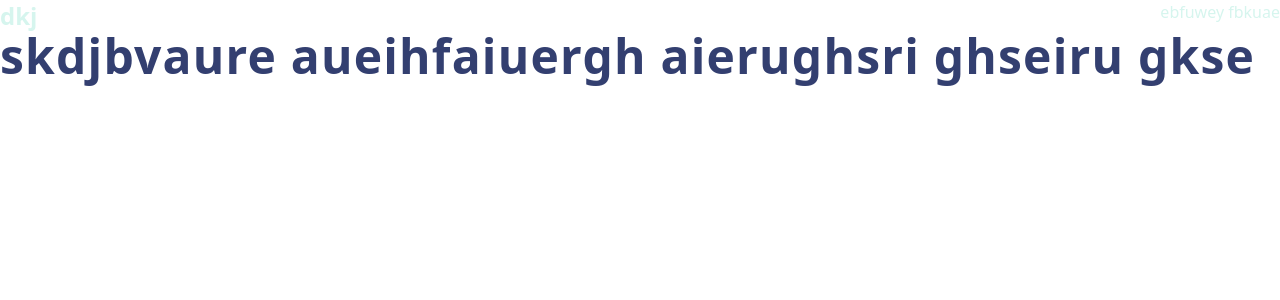
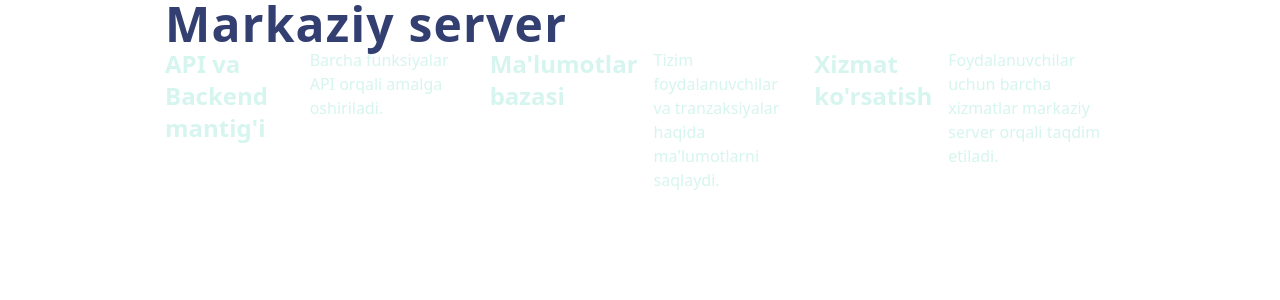
Before and after one commit to Alisher0903/qr-web, a React (Vite) app: page / in a window 1280 px wide. Shown: the top 300 px of the page. Built offline with nearby package versions, Linux system fonts and the light colour scheme.

Commit message:
ha mayli

```diff
--- a/src/App.tsx
+++ b/src/App.tsx
@@ -1,11 +1,12 @@
-import {Hero} from "./pages";
+import {Hero, Server} from "./pages";
 import Heading from "./components/heading.tsx";
 
 const App = () => {
     return (
         <div>
             <Hero/>
-            <Heading text={`skdjbvaure aueihfaiuergh aierughsri ghseiru gkse`} />
+            <Server/>
+
         </div>
     );
 };
--- a/src/index.css
+++ b/src/index.css
@@ -9,6 +9,6 @@ body {
 }
 
 .max-container {
-    max-width: 1300px;
+    max-width: 950px;
     margin: 0 auto;
 }
--- a/src/pages/Hero.tsx
+++ b/src/pages/Hero.tsx
@@ -3,7 +3,7 @@ import {Cards} from "../components";
 const Hero = () => {
     return (
         <div>
-            <Cards title={`dkj`} description={`ebfuwey fbkuae`}/>
+
         </div>
     );
 };
--- /dev/null
+++ b/src/pages/Server.tsx
@@ -0,0 +1,26 @@
+import {Cards} from "../components";
+import Heading from "../components/heading";
+
+const Server = () => {
+    return (
+        <div className="max-container">
+            <Heading text={`Markaziy server`}/>
+            <div className="grid grid-cols-1 md:grid-cols-3 gap-6">
+                <Cards
+                    title="API va Backend mantig'i"
+                    description="Barcha funksiyalar API orqali amalga oshiriladi."
+                />
+                <Cards
+                    title="Ma'lumotlar bazasi"
+                    description="Tizim foydalanuvchilar va tranzaksiyalar haqida ma'lumotlarni saqlaydi."
+                />
+                <Cards
+                    title="Xizmat ko'rsatish"
+                    description="Foydalanuvchilar uchun barcha xizmatlar markaziy server orqali taqdim etiladi."
+                />
+            </div>
+        </div>
+    );
+};
+
+export default Server;
--- a/src/pages/index.tsx
+++ b/src/pages/index.tsx
@@ -1 +1,2 @@
 export {default as Hero} from './Hero.tsx'
+export {default as Server} from './Server.tsx'
```
